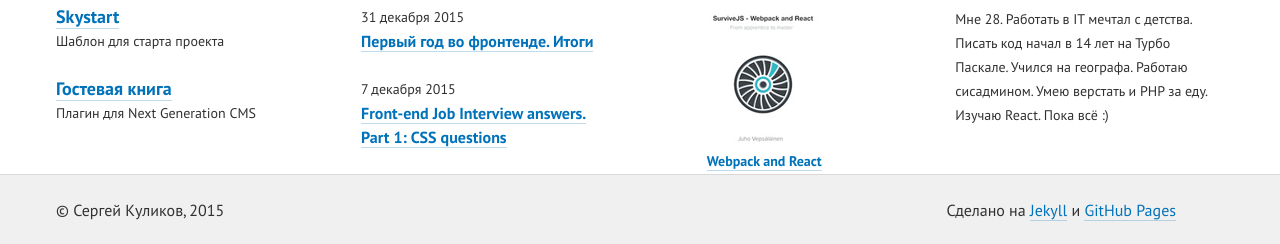
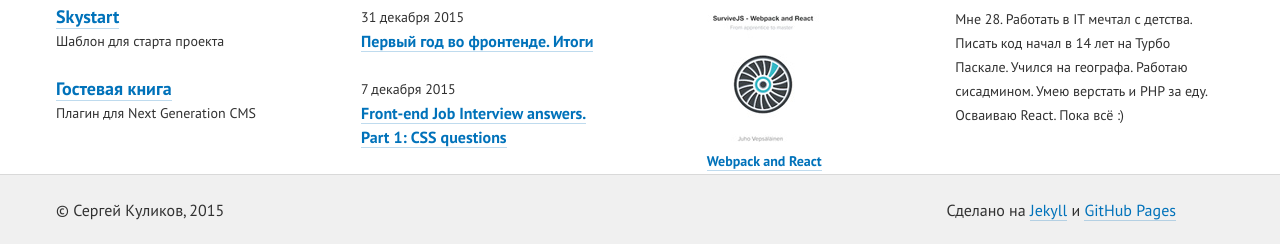
Before and after one commit to web-padawan/web-padawan.github.io, a Jekyll site: the page built from index.html, in a window 1280 px wide. Shown: the part 1195-1439 px from the top of the page. Built offline with Jekyll 4.4.1, drawn with Linux system fonts in a browser that asks for light colours.

Commit message:
[mod] edit phrase

```diff
--- a/_includes/about.html
+++ b/_includes/about.html
@@ -2,7 +2,7 @@
   <h2 class="about__title">Обо мне</h2>
   <div class="about__content">
     <span class="about__text">Мне 28. Работать в IT мечтал с детства. Писать код начал в 14 лет на Турбо Паскале.</span>
-    <span class="about__text">Учился на географа. Работаю сисадмином. Умею верстать и PHP за еду. Изучаю React.</span>
+    <span class="about__text">Учился на географа. Работаю сисадмином. Умею верстать и PHP за еду. Осваиваю React.</span>
     <span class="about__text">Пока всё :)</span>
   </div>
 </div>
```
